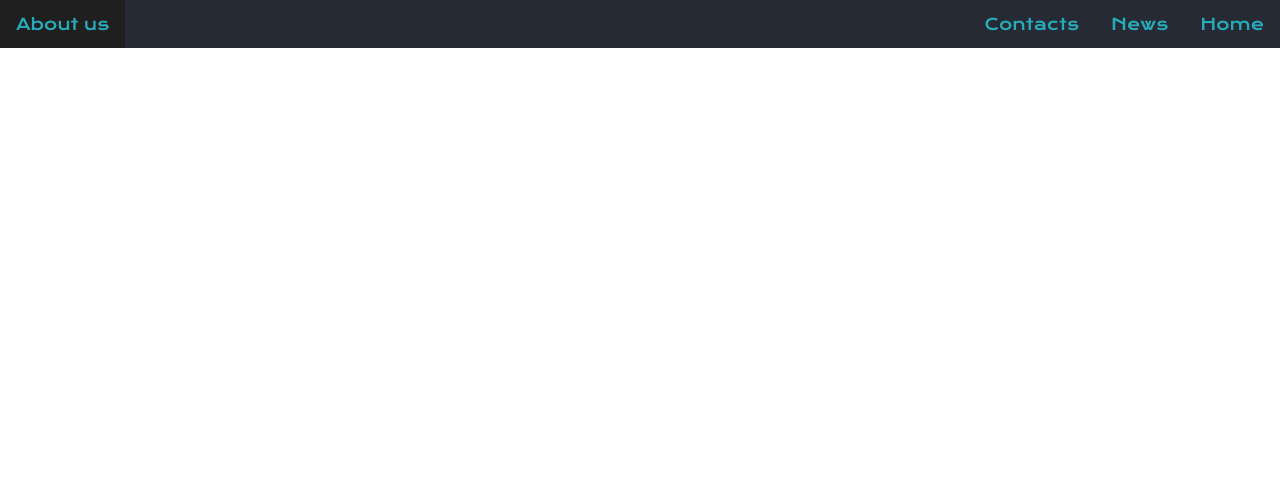
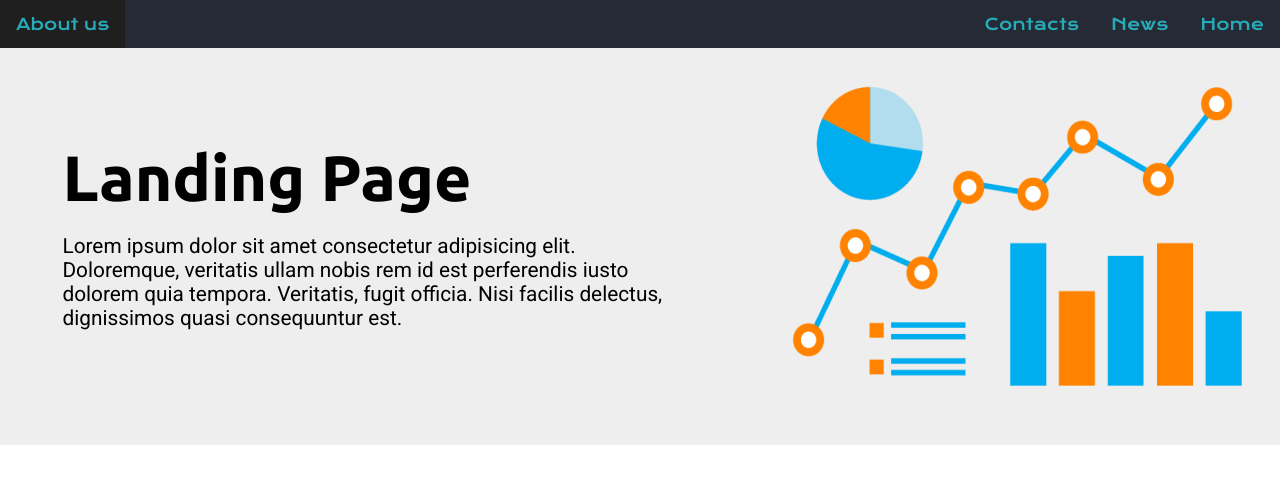
Before and after one commit to AhmedSakr54/Landing-page, a plain HTML site: page index.html in a window 1280 px wide. Drawn offline with nearby package versions, Linux system fonts and the light colour scheme.

Commit message:
Start introduction section

```diff
--- a/index.html
+++ b/index.html
@@ -5,7 +5,7 @@
     <meta charset="UTF-8">
     <meta name="viewport" content="width=device-width, initial-scale=1.0">
     <title>Landing Page</title>
-    <link href="https://fonts.googleapis.com/css2?family=Krona+One&display=swap" rel="stylesheet">
+    <link href="https://fonts.googleapis.com/css2?family=Krona+One&family=Roboto&family=Ubuntu:wght@700&display=swap" rel="stylesheet">
     <link rel="stylesheet" href="styles.css">
 </head>
 
@@ -20,6 +20,15 @@
             </ul>
         </div>
     </section>
+    <section id="introduction">
+        <div class="brief">
+            <h1 class="title">Landing Page</h1>
+            <p>Lorem ipsum dolor sit amet consectetur adipisicing elit. Doloremque, veritatis ullam nobis rem id est
+                perferendis iusto dolorem quia tempora. Veritatis, fugit officia. Nisi facilis delectus, dignissimos
+                quasi consequuntur est.</p>
+            </div>
+            <img src="images/Daco_4671922.png" alt="analytics">
+    </section>
 
 
 
--- a/styles.css
+++ b/styles.css
@@ -2,22 +2,26 @@ body {
     margin: 0;
 }
 
-/* Start Header Section */
+/* Start header Section */
 #header {
     background-color: #252a34;
 }
+
 .navbar ul {
     list-style-type: none;
     margin: 0;
     padding: 0;
     overflow: hidden;
 }
+
 .list-item {
     float: right;
 }
+
 .list-item.left-link {
     float: left;
 }
+
 .list-item a {
     display: block;
     color: #28abb9;
@@ -26,7 +30,36 @@ body {
     text-decoration: none;
     font-family: 'Krona One', sans-serif;
 }
+
 .list-item a:hover {
     background-color: #1f1f1f;
 }
-/* End Header Section */
+/* End header Section */
+
+/* Start introduction section */
+#introduction {
+    background-color: #eee;
+    height: 20rem;
+    padding: 3%;
+}
+.brief {
+    margin: 0% 2% 0%;
+    float: left;
+    width: 50%;
+}
+.title {
+    font-family: 'Ubuntu', sans-serif;
+    font-size: 4rem;
+    margin-bottom: 0%;
+}
+.brief p {
+    font-size: 1.3rem;
+    text-align: left;
+    width: 100%;
+    font-family: 'Roboto', sans-serif;
+    margin-right: 0;
+}
+#introduction img {
+    float: right;
+}
+/* End introduction section */
```
Also changed, not shown: images/Daco_4671922.png (added).
